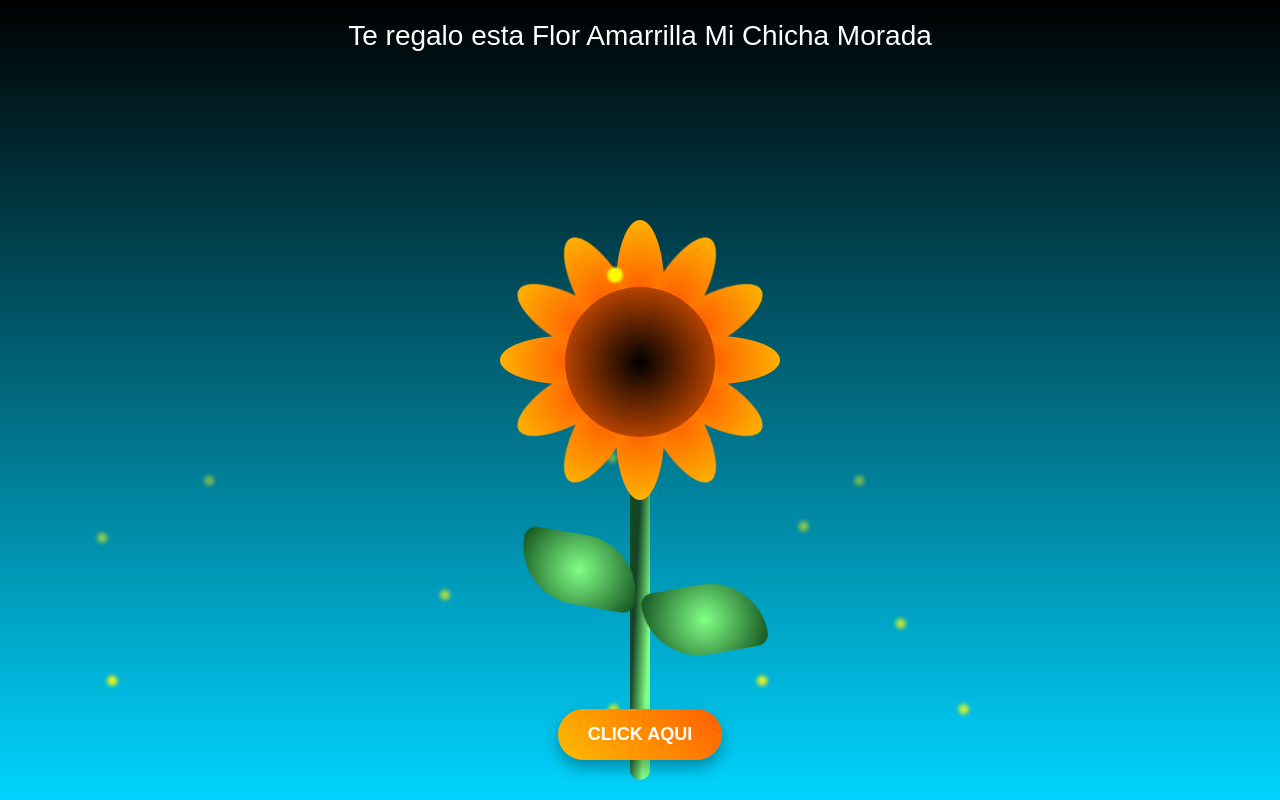
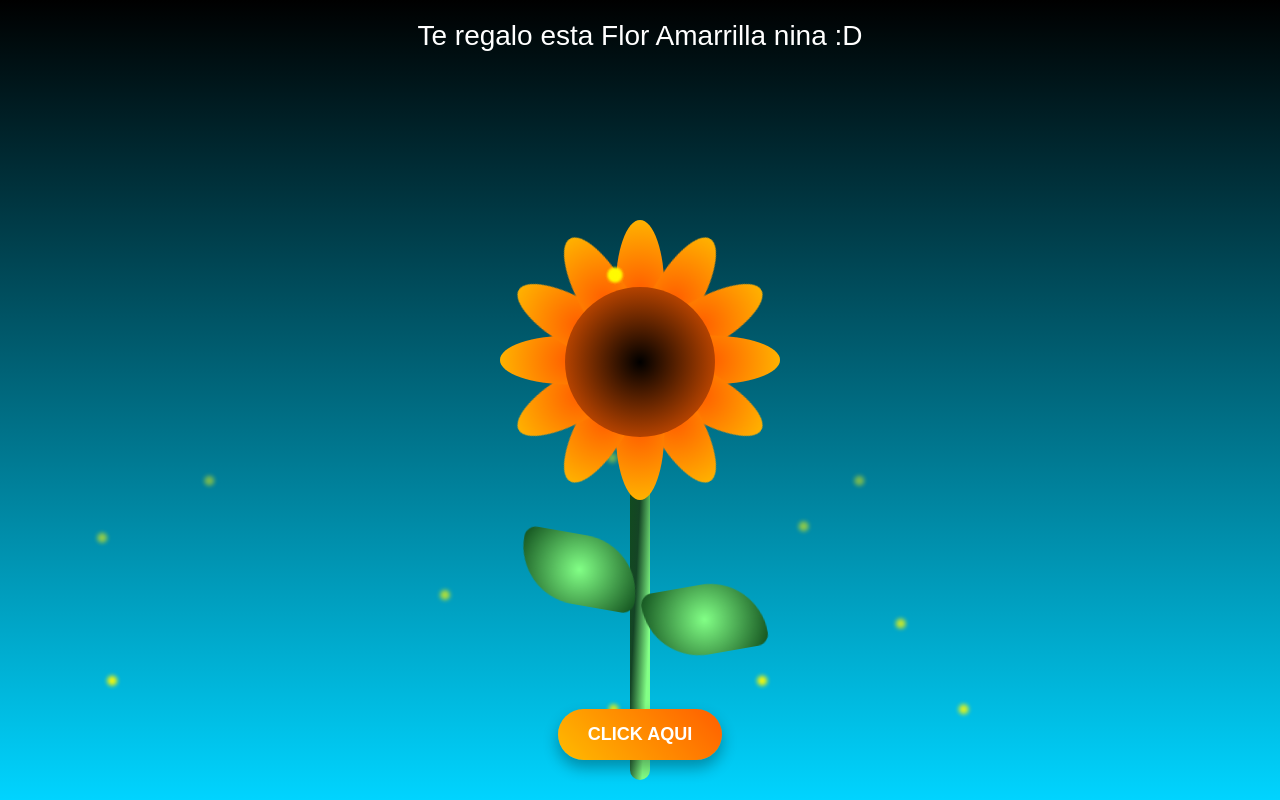
Before and after one commit to AlexSMDa/flores-para-nina, a plain HTML site: page flower.html in a window 1280 px wide. Drawn offline with Linux system fonts and the light colour scheme.

Commit message:
Update flower.html

```diff
--- a/flower.html
+++ b/flower.html
@@ -383,7 +383,7 @@
       id="id_audio"
       src="Floricienta — Flores Amarillas [Letra].mp3"
     ></audio>
-    <h1>Te regalo esta Flor Amarrilla Mi Chicha Morada</h1>
+    <h1>Te regalo esta Flor Amarrilla nina :D </h1>
     <div class="sunflower">
       <div class="flower_wrapper">
         <div class="flower_stem"></div>
```
